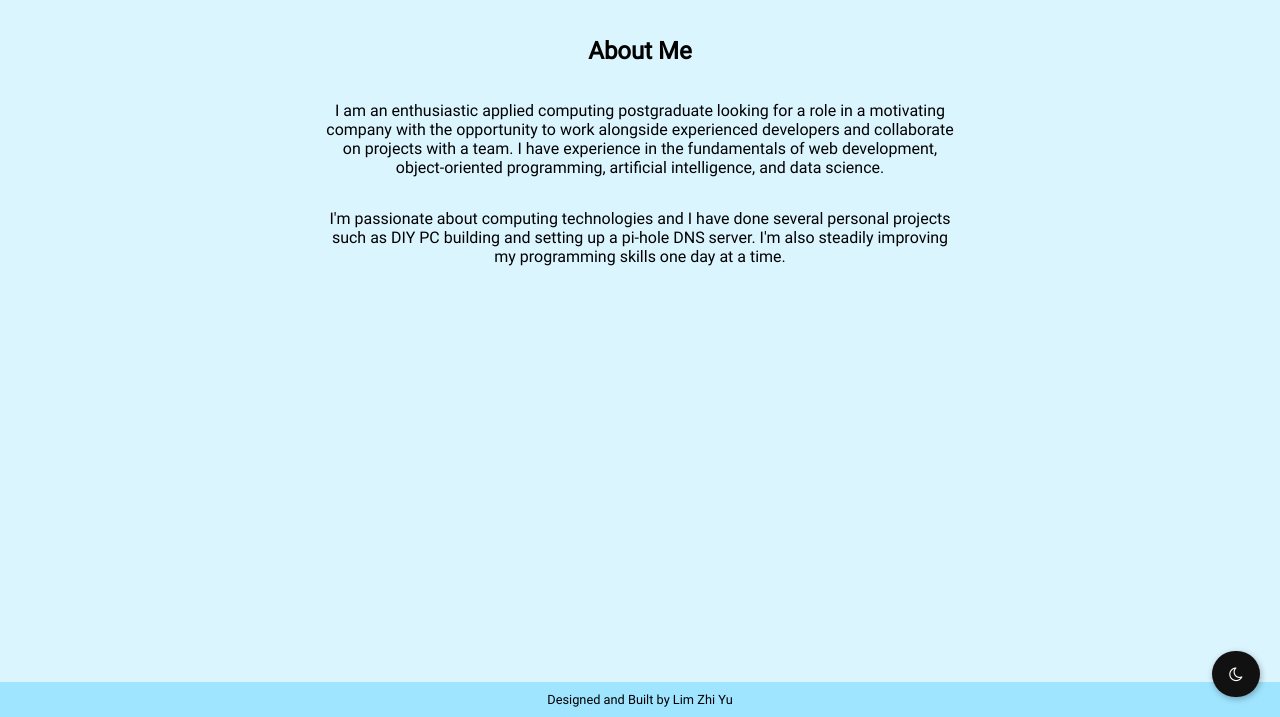
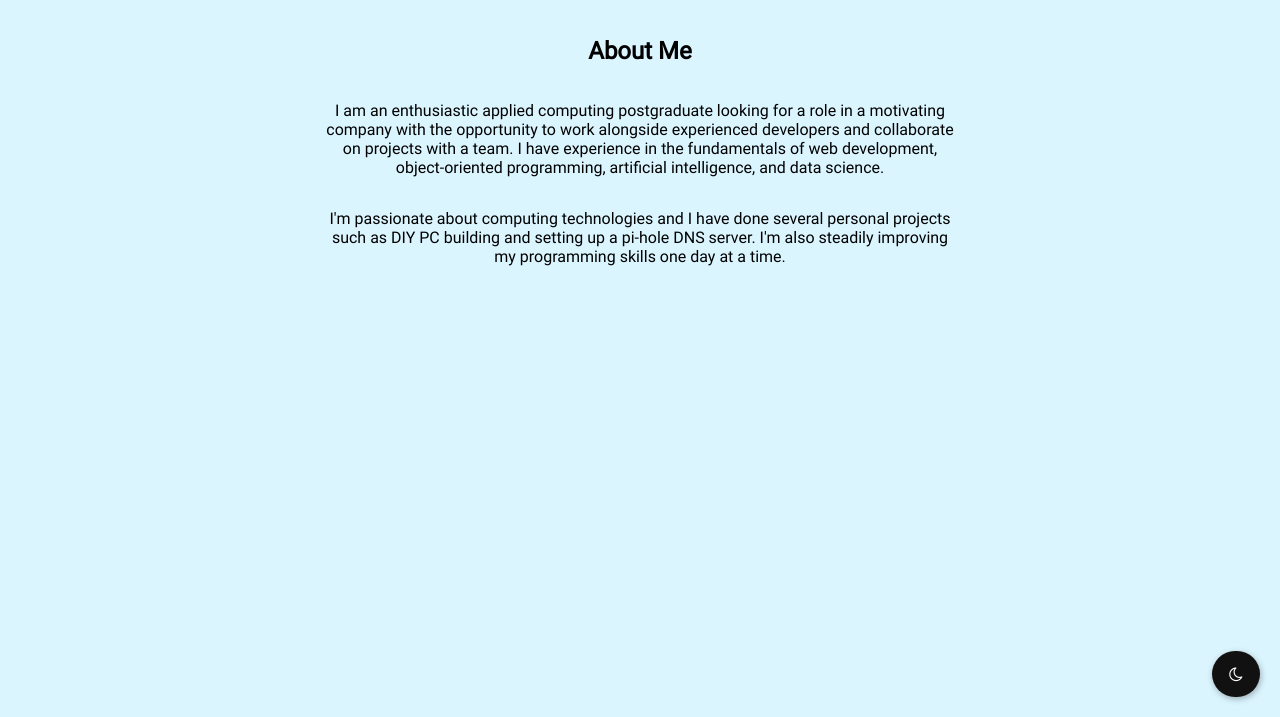
Before and after one commit to lim-zhiyu/lim-zhiyu.github.io, a plain HTML site: page about.html in a window 1280 px wide. Shown: the part 83-800 px from the top of the page. Drawn offline with Linux system fonts and the light colour scheme; files whose address does not match are found by name.

Commit message:
Remove footer.

```diff
--- a/about.html
+++ b/about.html
@@ -34,10 +34,6 @@
 
 
         </main>
-
-        <footer>
-            Designed and Built by Lim Zhi Yu
-        </footer>
         <script type="text/javascript" src="scripts/jquery-1.7.1.min.js"></script>
         <script src="scripts/script.js"></script>
     </body>
```
